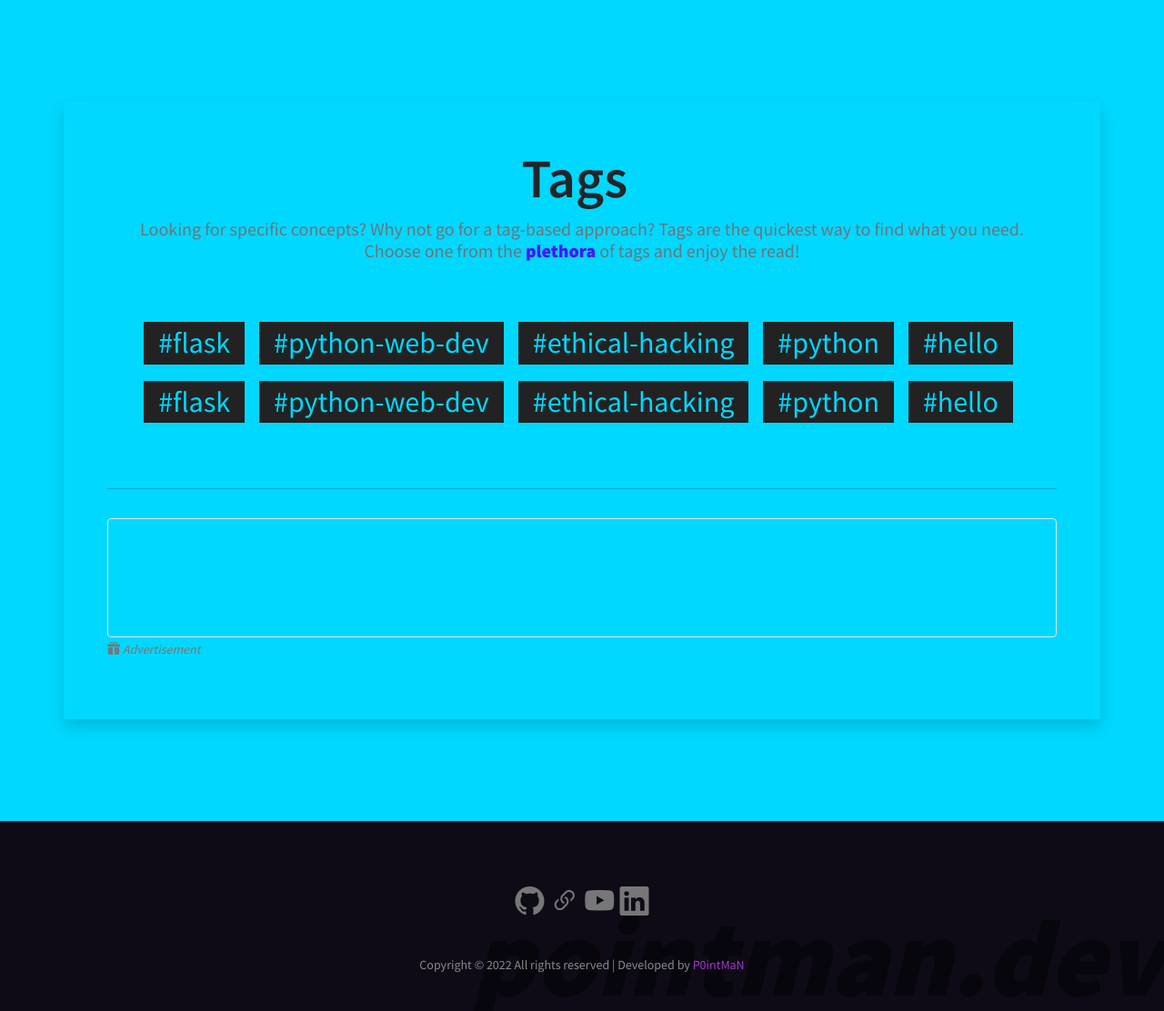
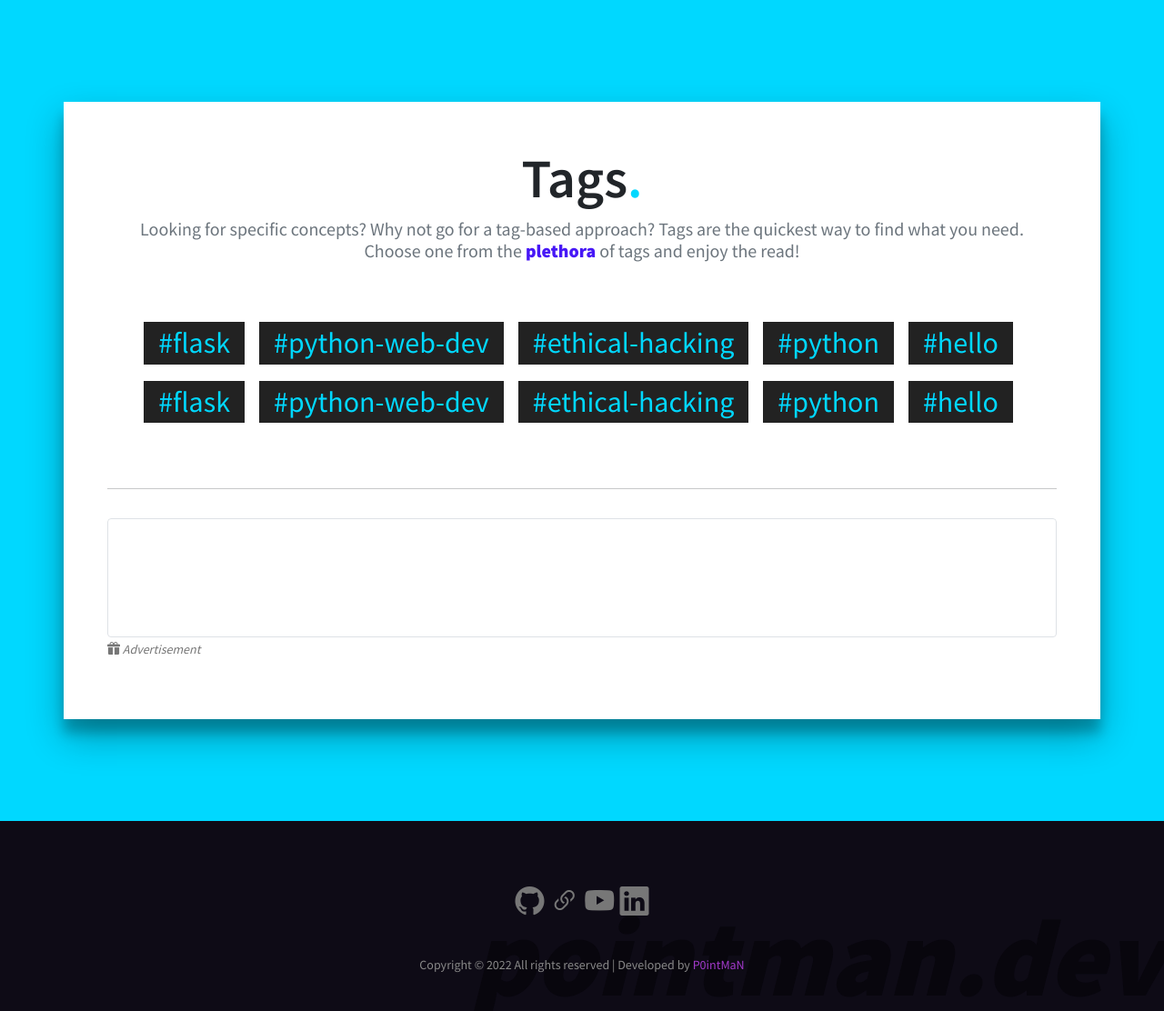
Before and after one commit to P0intMaN/pointman.dev, a Flask app: page /tags in a window 1280 px wide. Shown: the part 97-1209 px from the top of the page at 91% size. Run offline with Flask 2, Linux system fonts and the light colour scheme; some libraries are stand-ins or nearby versions.

Commit message:
Minor changes

```diff
--- a/pointdev/static/css/main.css
+++ b/pointdev/static/css/main.css
@@ -55,6 +55,10 @@
 }
 .embed-responsive-16by9::before{
     padding-top: 56.25%;
+}
+.shadow{
+    background-color: white!important;
+    box-shadow: rgba(0, 0, 0, 0.3) 0px 19px 38px, rgba(0, 0, 0, 0.22) 0px 15px 12px!important;
 }
 /* GENERALS END */
 
```
